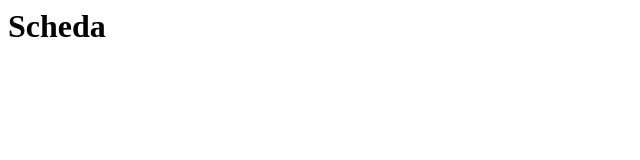
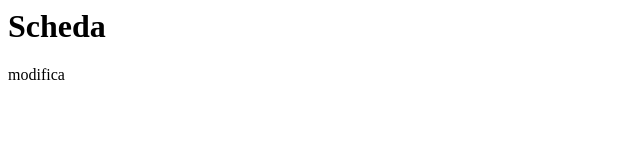
Before and after one commit to AndreaCorvaglia/pw2018m, a plain HTML site: page scheda.html in a window 1280 px wide. Shown: the full height of the page, 0-640 px from the left. Drawn offline with Linux system fonts and the light colour scheme.

Commit message:
modificato

```diff
--- a/scheda.html
+++ b/scheda.html
@@ -1,5 +1,6 @@
 <html>
 <body>
 <h1>Scheda</h1>
+<p>modifica</p>
 </body>
 </html>
```
